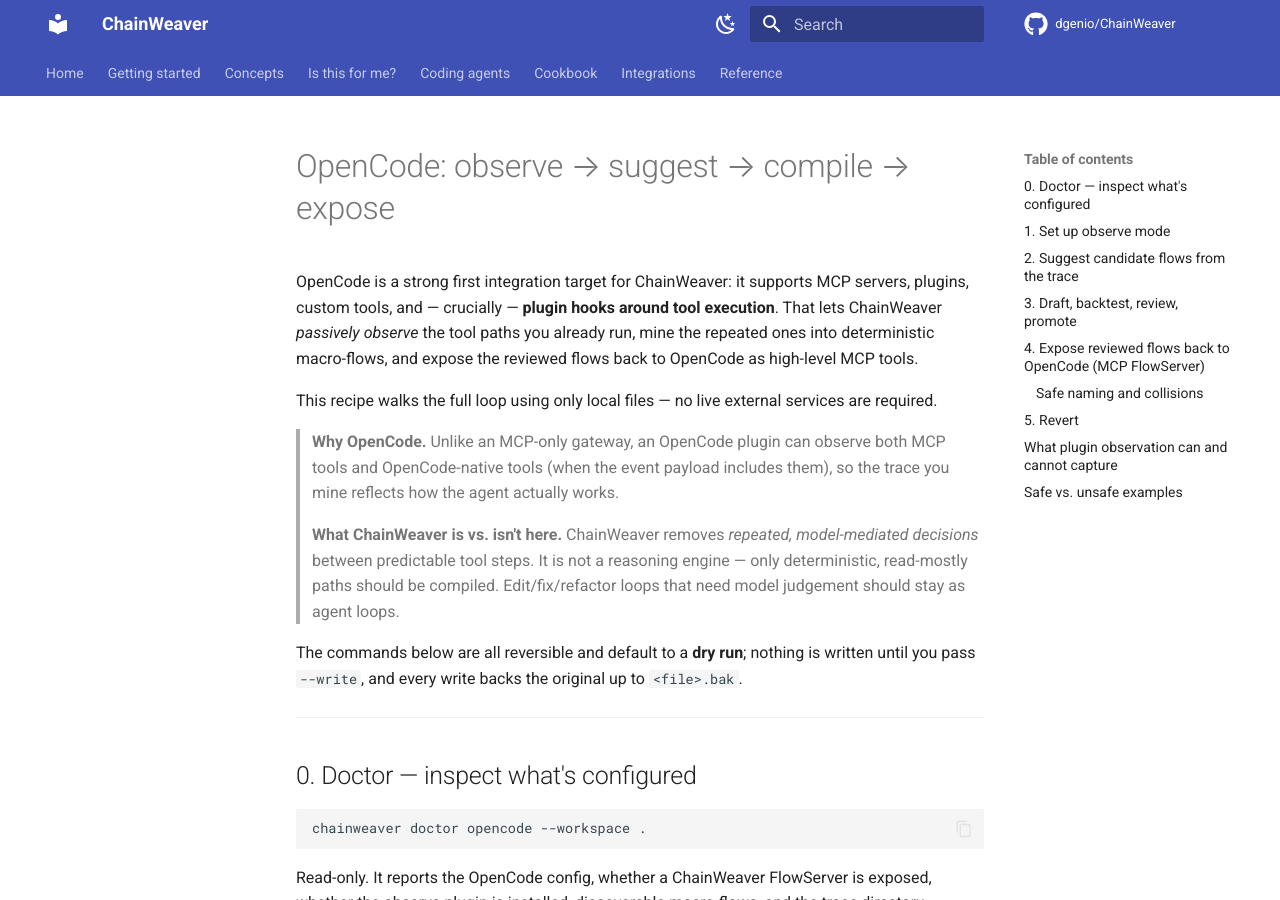
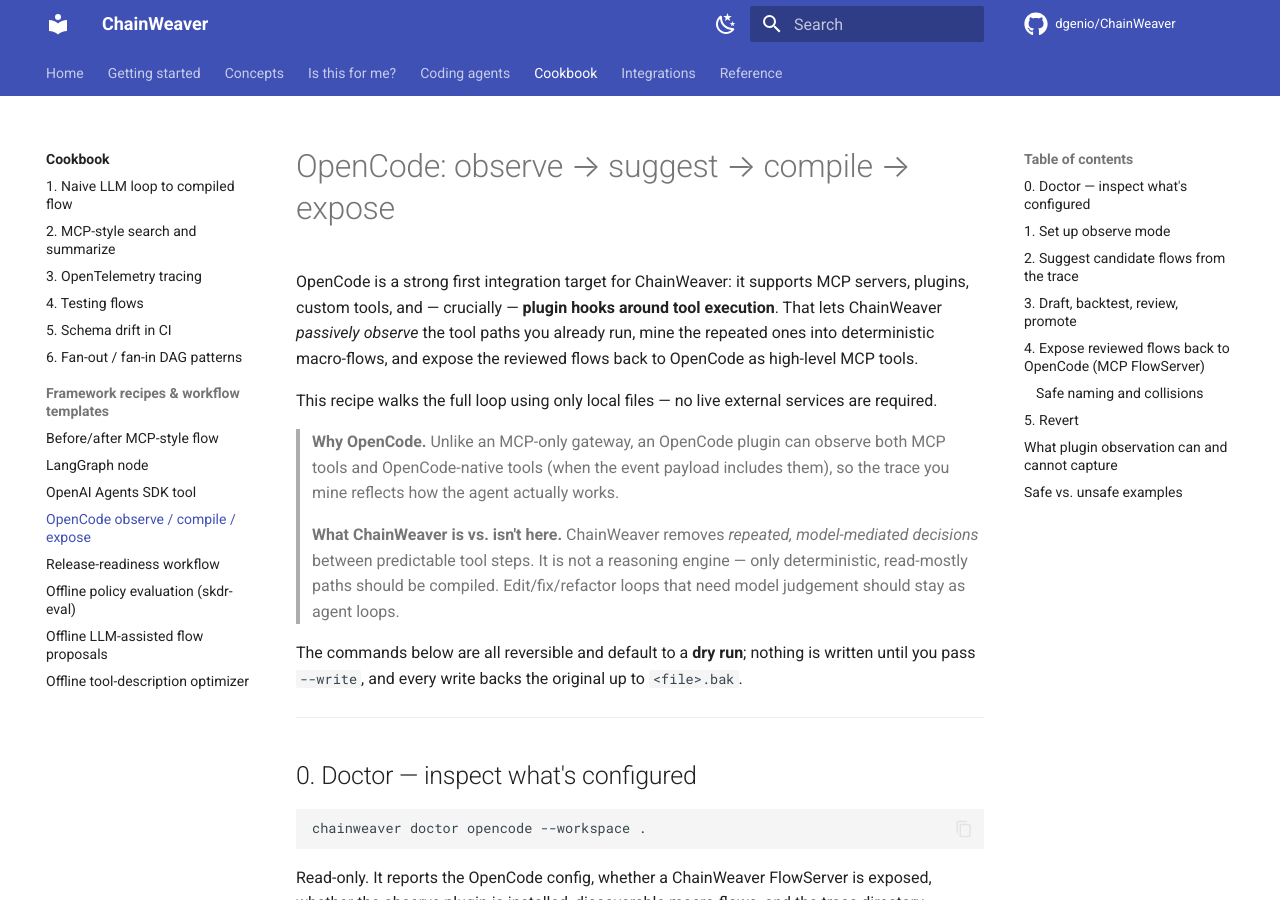
Before and after one commit to dgenio/ChainWeaver, an MkDocs documentation site: the page built from docs/cookbook/opencode-recipe.md, in a window 1280 px wide and 900 px high. Built offline with MkDocs 1.6.1 and Material for MkDocs 9.7.7, drawn with Linux system fonts in a browser that asks for light colours; comment, search, counter and statistics services are not loaded; part of the change alters nothing that is shown.

Commit message:
docs(opencode): fix mkdocs --strict build for the OpenCode recipe
The build-docs job runs `mkdocs build --strict`. The new recipe linked to
repo source with relative `../../chainweaver/...` paths, which mkdocs cannot
resolve inside the docs tree (3 strict warnings → abort). Switch those to the
repo's convention — absolute GitHub blob URLs — and add the page to the
cookbook nav alongside its peers.

Verified locally: `mkdocs build --strict` now completes with no warnings.

Co-Authored-By: Claude Opus 4.8 (1M context) <noreply@anthropic.com>
Claude-Session: https://claude.ai/code/session_01Ja5dcvWu8uWdRQUmCGrUCW

```diff
--- a/docs/cookbook/opencode-recipe.md
+++ b/docs/cookbook/opencode-recipe.md
@@ -137,6 +137,6 @@ config, your captured traces, and your flow files are left untouched.
 - **Unsafe to compile:** edit/fix/refactor loops, anything whose next step
   depends on model judgement, or side-effecting paths that need approval.
 
-See also: [`chainweaver opencode`](../../chainweaver/cli/opencode.py),
-[`chainweaver.opencode`](../../chainweaver/opencode.py), and the
-[trace pipeline](../../chainweaver/traces.py).
+See also: [`chainweaver opencode`](https://github.com/dgenio/ChainWeaver/blob/main/chainweaver/cli/opencode.py),
+[`chainweaver.opencode`](https://github.com/dgenio/ChainWeaver/blob/main/chainweaver/opencode.py),
+and the [trace pipeline](https://github.com/dgenio/ChainWeaver/blob/main/chainweaver/traces.py).
--- a/mkdocs.yml
+++ b/mkdocs.yml
@@ -118,6 +118,7 @@ nav:
           - Before/after MCP-style flow: cookbook/mcp-before-after.md
           - LangGraph node: cookbook/langgraph-node.md
           - OpenAI Agents SDK tool: cookbook/openai-agents-tool.md
+          - OpenCode observe / compile / expose: cookbook/opencode-recipe.md
           - Release-readiness workflow: cookbook/release-readiness.md
           - Offline policy evaluation (skdr-eval): cookbook/policy-eval-skdr.md
           - Offline LLM-assisted flow proposals: cookbook/offline-llm-flow-proposals.md
```
